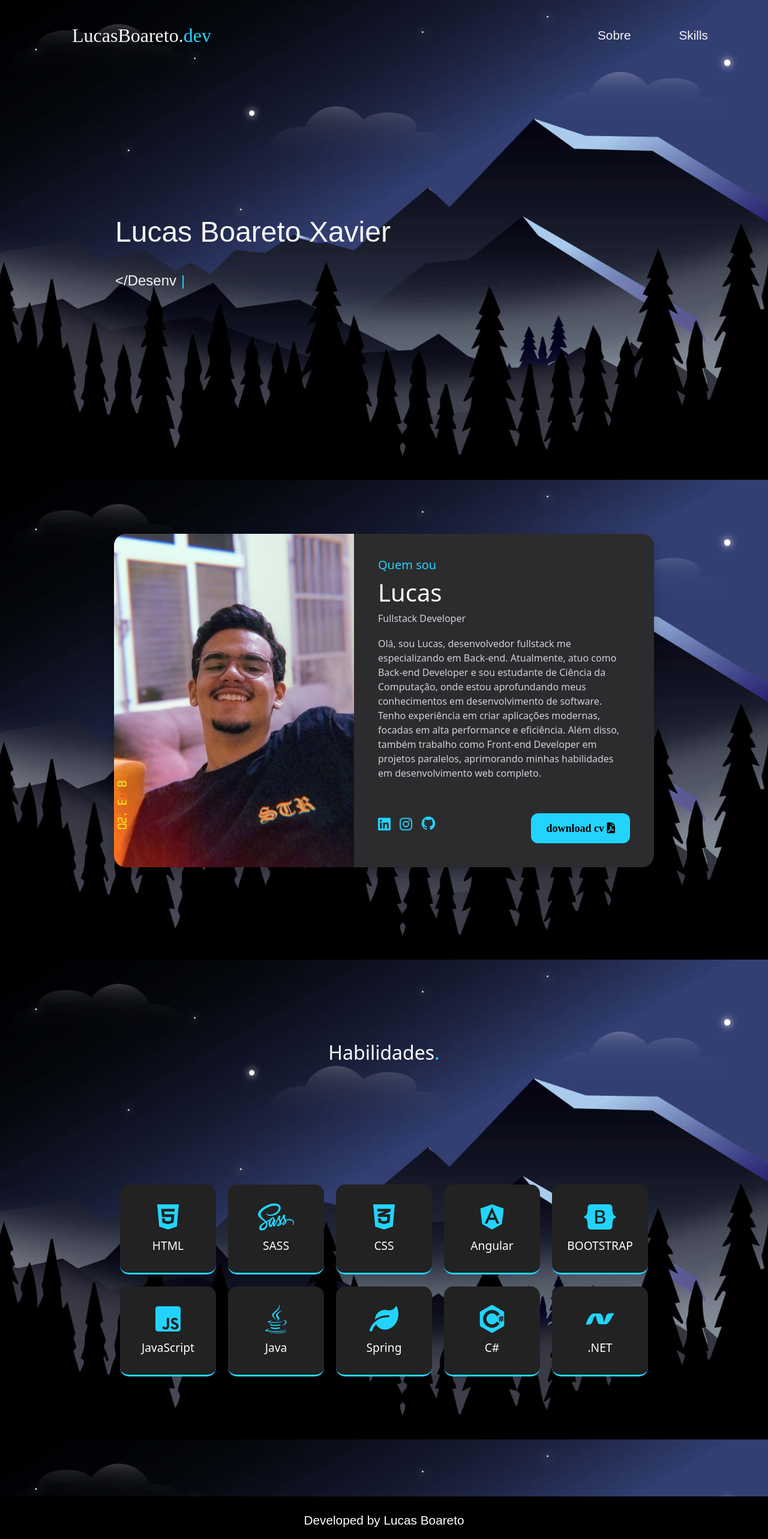
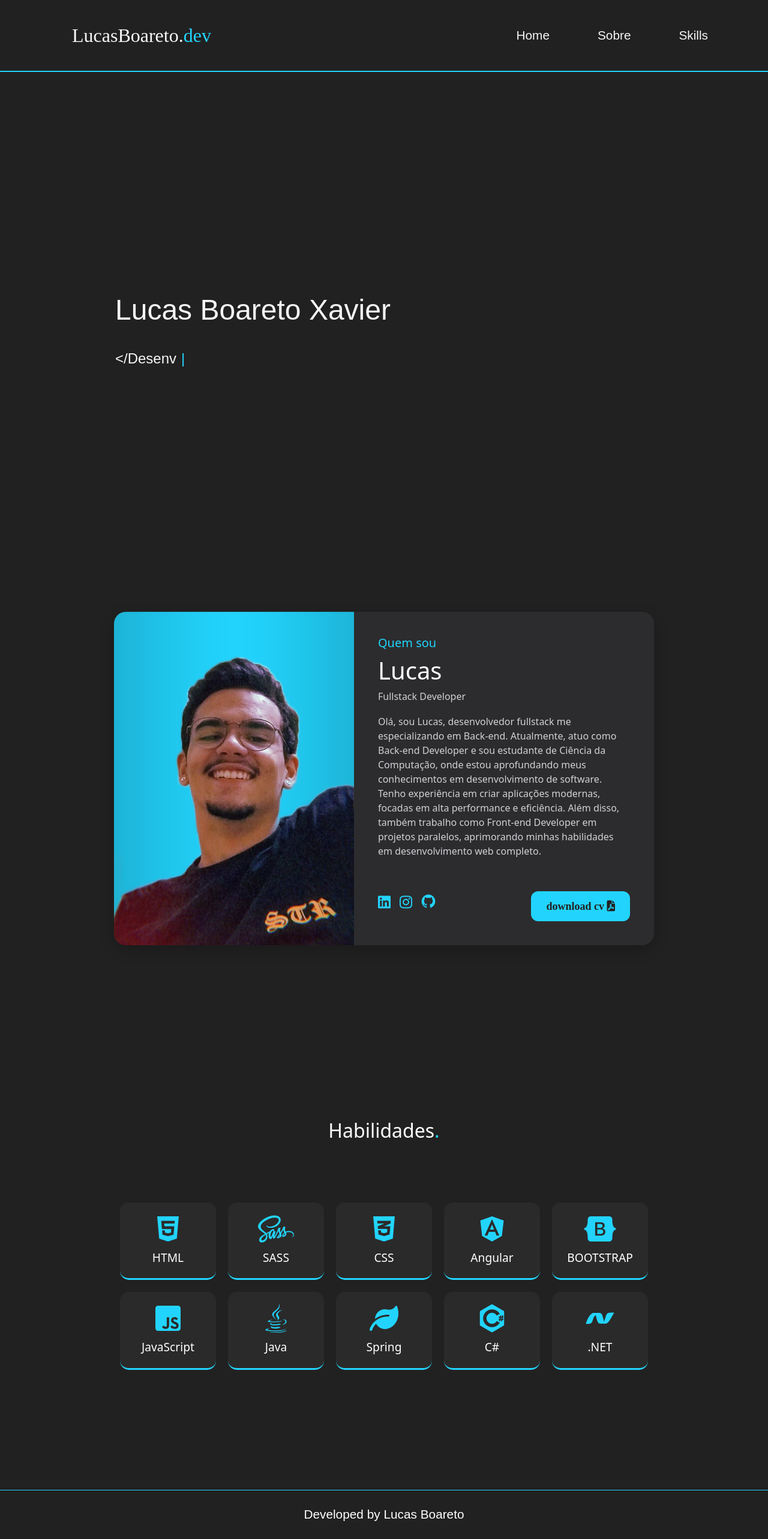
Before and after one commit to LucasBXavier/portifolio-angular, an Angular app: page / in a window 1280 px wide. Shown: the top 2566 px of the page at 60% size. Built offline with nearby package versions, Linux system fonts and the light colour scheme; a web font is replaced by a local one.

Commit message:
fix spacing and size

```diff
--- a/src/app/app.component.scss
+++ b/src/app/app.component.scss
@@ -2,10 +2,10 @@
 @import url("https://fonts.googleapis.com/css2?family=SUSE:wght@100..800&display=swap");
 @import url("https://fonts.googleapis.com/css2?family=DM+Serif+Text:ital@0;1&family=SUSE:wght@100..800&display=swap");
 
-$cor--principal: #000;
+$cor--principal: #212121;
 $cor--secundaria: #f6f6f6;
 $cor--terciaria: #22d4fd;
-$cor--hover: #272727;
+$cor--hover: #2a2a2a;
 
 // *{
 //     margin: 0;
--- a/src/app/footer/footer.component.scss
+++ b/src/app/footer/footer.component.scss
@@ -6,6 +6,7 @@ footer {
   width: 100%;
   left: 0;
   bottom: 0;
+  border-top: 1px solid $cor--terciaria;
 }
 
 .copyright {
--- a/src/app/nav/nav.component.html
+++ b/src/app/nav/nav.component.html
@@ -11,6 +11,7 @@
     </div>
 
     <div class="links">
+      <a href="index.html">Home</a>
       <a href="#sobreMim">Sobre</a>
       <a href="#skills">Skills</a>
       <!-- <a href="#">Projetos</a> -->
@@ -25,6 +26,7 @@
         <br />
         <h1>Seja bem-vindo :)</h1>
         <ul>
+          <li><a href="index.html">Home</a></li>
           <li><a href="#sobreMim">Sobre</a></li>
           <li><a href="#skills">Habilidades</a></li>
           <!-- <li><a href="#projetos">Projetos</a></li>
--- a/src/app/nav/nav.component.scss
+++ b/src/app/nav/nav.component.scss
@@ -9,7 +9,8 @@
   top: 0; /* Alinha a navbar ao topo da página */
   width: 100%; /* Garante que a navbar ocupe toda a largura */
   z-index: 1000;
-  //background-color: $cor--principal;
+  background-color: $cor--principal;
+  border-bottom: 2px solid $cor--terciaria;
 }
 
 .nome:hover {
@@ -52,7 +53,7 @@ span {
       width: 100%;
       transform: scaleX(0);
       height: 1px;
-      bottom: -7px;
+      bottom: 0;
       left: 0;
       background: linear-gradient(270deg, $cor--terciaria 0%, #17161d 100%);
       transform-origin: bottom right;
@@ -176,4 +177,7 @@ h1 {
     display: none;
     font-size: 1em;
   }
+  .logo {
+    font-size: 1.7em;
+  }
 }
--- a/src/app/principal/principal.component.html
+++ b/src/app/principal/principal.component.html
@@ -1,4 +1,4 @@
-<article>
+<section>
   <div class="conteudo">
     <h1>
       Lucas Boareto Xavier
@@ -6,4 +6,4 @@
     <br>
     <p id="typewriter"></p>
   </div>
-</article>
+</section>
--- a/src/app/principal/principal.component.scss
+++ b/src/app/principal/principal.component.scss
@@ -1,18 +1,14 @@
 @import url("https://fonts.googleapis.com/css2?family=SUSE:wght@100..800&display=swap");
+@import "../app.component.scss";
 
-$cor--principal: #000;
-$cor--secundaria: #f6f6f6;
-$cor--terciaria: #22d4fd;
-$cor--hover: #272727;
-
-article {
+section {
   padding: 8% 15%;
   display: flex;
   justify-content: left; /* Já está alinhando à esquerda */
   align-items: center; /* Para centralizar verticalmente */
   height: 40vh; /* Para ocupar a altura total da viewport */
   margin-bottom: 300px;
-  margin-top: 270px;
+  margin-top: 400px;
 }
 
 h1 {
@@ -49,12 +45,16 @@ h1 {
 }
 
 @media (max-width: 768px) {
+  section {
+    margin-top: 270px;
+  }
+
   h1 {
-    font-size: 2em;
+    font-size: 1.7em;
   }
 
   #typewriter {
-    font-size: 20px;
+    font-size: 18px;
     margin-top: 0;
   }
 }
--- a/src/app/skills/skills.component.scss
+++ b/src/app/skills/skills.component.scss
@@ -20,10 +20,11 @@
   gap: 20px; /* Espaço entre os itens */
   justify-content: center;
   padding: 200px;
+  padding-top: 100px;
   width: auto;
 
   .grid-item {
-    background-color: #222;
+    background-color: $cor--hover;
     border-radius: 15px;
     padding: 20px;
     color: white;
@@ -35,7 +36,7 @@
     align-items: center;
     transition: transform 0.3s ease;
     border-bottom: 3px solid $cor--terciaria;
-    min-height: 150px;
+    min-height: 120px;
 
     i {
       font-size: 3rem; /* Tamanho dos ícones */
@@ -78,8 +79,11 @@
 
 @media (max-width: 400px) {
   .grid-container {
-    grid-template-columns: 1fr; /* 1 coluna para telas muito pequenas */
-    padding: 40px;
+    grid-template-columns: repeat(
+      2,
+      1fr
+    ); /* 1 coluna para telas muito pequenas */
+    padding: 30px;
     gap: 10px;
   }
 }
--- a/src/app/sobreMim/sobreMim.component.html
+++ b/src/app/sobreMim/sobreMim.component.html
@@ -1,7 +1,7 @@
 <section id="sobreMim" class="d-flex justify-content-center container-fluid">
   <div class="profile-card">
     <div class="profile-image">
-      <img src="./assets/images/pic.jpg" alt="Foto de Lucas">
+      <img src="./assets/images/profile-pic square.png" alt="Foto de Lucas">
     </div>
     <div class="profile-content">
       <h2>Quem sou</h2>
@@ -25,7 +25,6 @@
         <!-- <a href="#"><i class="fas fa-cat"></i></a> -->
         <!-- <a href="#"><i class="fab fa-behance"></i></a> -->
       </div>
-      <!-- HTML !-->
     </div>
   </div>
 </section>
--- a/src/styles.scss
+++ b/src/styles.scss
@@ -9,14 +9,14 @@ html {
 }
 
 body {
-  //background-color: #111;
-  background-image: url("assets/images/wallpaper.jpg");
-  min-height: 500px;
+  background-color: $cor--principal;
+  // background-image: url("assets/images/wallpaper.jpg");
+  // min-height: 500px;
 
-  background-attachment: fixed;
-  background-position: center center;
-  background-repeat: no-repeat;
-  background-size: cover;
+  // background-attachment: fixed;
+  // background-position: center center;
+  // background-repeat: no-repeat;
+  // background-size: cover;
 }
 
 body::-webkit-scrollbar {
```
Also changed, not shown: src/assets/images/profile-pic square.png (added).
